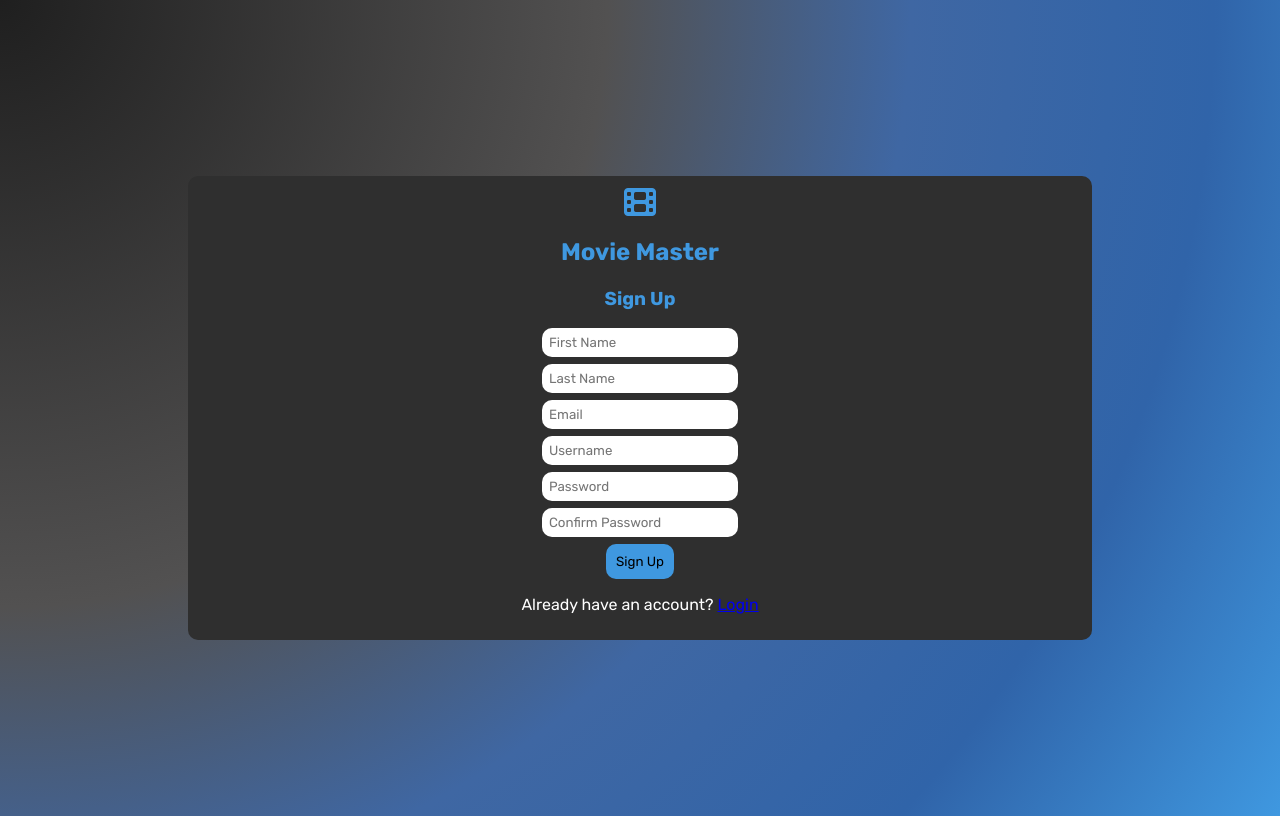
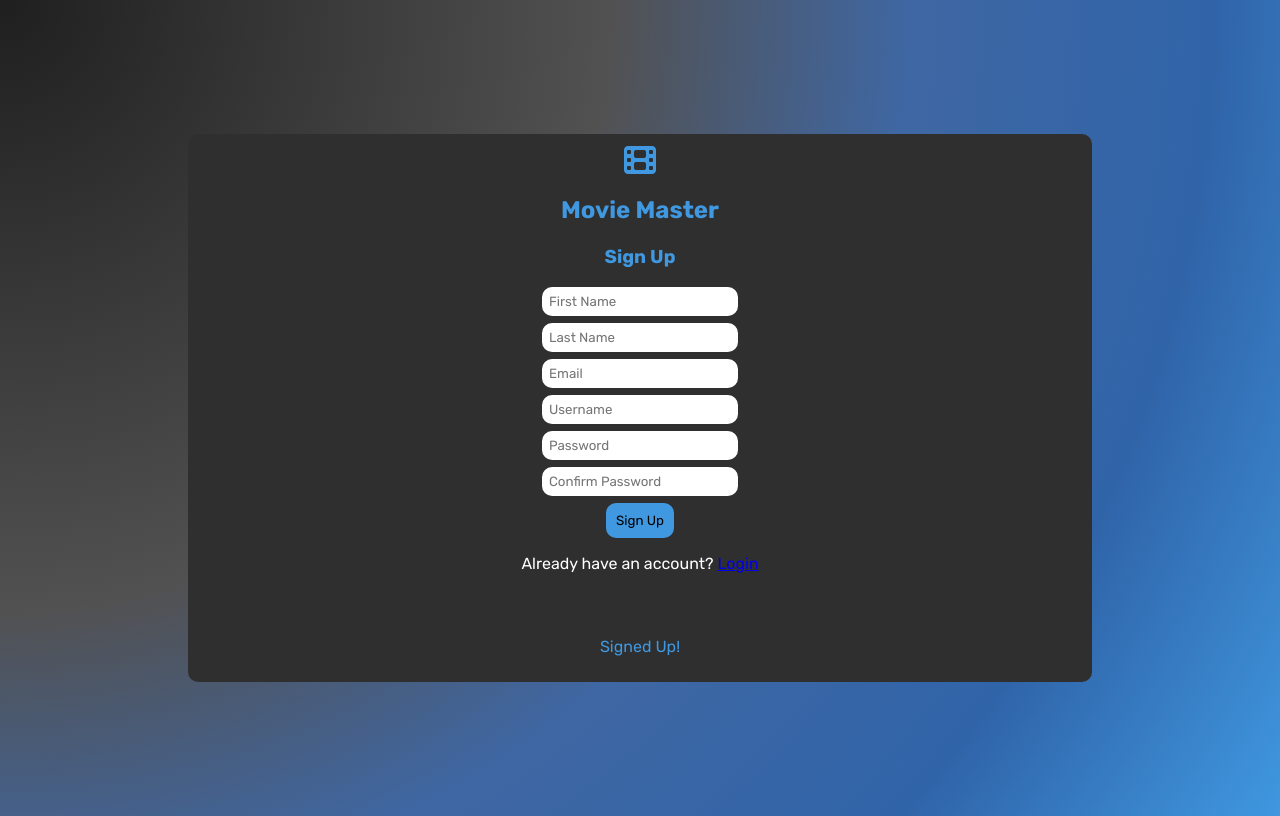
Before and after one commit to iruobej/movie-master, a React (Vite) app: page /signup in a window 1280 px wide. Built offline with nearby package versions, Linux system fonts and the light colour scheme.

Commit message:
Added to login

```diff
--- a/components/Home.tsx
+++ b/components/Home.tsx
@@ -2,7 +2,14 @@ import Navbar from './Navbar.tsx';
 import { useEffect } from 'react'
 import { useNavigate } from 'react-router-dom'
 function Home() {
+    useEffect(() => {
+        const isLoggedIn = localStorage.getItem("loggedIn");
+        const navigate = useNavigate();
 
+        if(!isLoggedIn) {
+            navigate('/home');
+        }
+    }, []) //dependency array so useEffect only runs once
     return(
         <>
             <Navbar></Navbar>
--- a/components/Login.tsx
+++ b/components/Login.tsx
@@ -1,5 +1,13 @@
 import { Link, useNavigate } from "react-router-dom"
 import { useState, type SyntheticEvent} from "react"
+
+type User = {
+    firstname: string;
+    lastname: string;
+    email: string;
+    username: string;
+    password: string;
+}
 
 function Login() {
     const [username, setUsername] = useState("");
@@ -9,14 +17,31 @@ function Login() {
 
     const handleSubmit = (e: SyntheticEvent) => {
         e.preventDefault(); //stopping page refresh, which would clear inputs
+        setError("");
 
-        if (username == "ji" && password == "pass") {
+        // Getting users from localStorage
+        const stored = localStorage.getItem("users");
+
+        if(!stored) {
+            setError("No accounts found. Please sign up first.");
+            return;
+        }
+
+        //converting strings in localStorage to JS objects, inside an array
+        const users: User[] = JSON.parse(stored);
+
+        const foundUser = users.find(
+            (u) => u.username === username && u.password === password
+        );
+
+        //If found, log in
+        if (foundUser) {
             localStorage.setItem("loggedIn", "true");
-            navigate('/home')
+            navigate("/home");
         } else {
             setError("Invalid username or password");
         }
-    }
+    };
     return  (
         <div className="wrapper">
             <div className="card">
@@ -30,7 +55,7 @@ function Login() {
                         onChange={(e) => setUsername(e.target.value)}
                     />
                     <input
-                        type="text"
+                        type="password"
                         placeholder="Password"
                         onChange={(e) => setPassword(e.target.value)}
                     />
--- a/components/SignUp.tsx
+++ b/components/SignUp.tsx
@@ -1,38 +1,103 @@
 import { Link } from "react-router-dom"
+import { useState, type SyntheticEvent} from "react"
 function SignUp() {
+    const [firstname, setFirstname] = useState("");
+    const [lastname, setLastname] = useState("");
+    const [email, setEmail] = useState("");
+    const [username, setUsername] = useState("");
+    const [password, setPassword] = useState("");
+    const [cpassword, setCpassword] = useState("");
+    const [errors, setErrors] = useState<string[]>([])
+    const handleSubmit = (e: SyntheticEvent) => {
+        e.preventDefault();
+        const errorList: string[] = [];
+        if (firstname.length <= 1) {
+            errorList.push("First name must be longer than one character");
+        }
+        if (lastname.length <= 1) {
+            errorList.push("Last name must be longer than one character");
+        }
+        if (!email.includes("@") || !email.includes(".com")) {
+            errorList.push("invalid email");
+        }
+        if (password.length <= 8) {
+            errorList.push("Password must be longer than 8 characters");
+        }
+        if (!/[^A-Za-z0-9]/.test(password)) {
+            errorList.push("Password must include at least one special character");
+        }
+        if (!/[A-Z]/.test(password)) {
+            errorList.push("Password must include at least one capital character");
+        }
+        if (password != cpassword) {
+            errorList.push("Passwords do not match");
+        }
+        setErrors(errorList); //tells React to re-render so we don't need to use useEffect
+
+        if (errors.length > 0) {
+            return;
+        }
+
+        //Saving user
+        const storedUsers = JSON.parse(localStorage.getItem("users") || "[]");
+        const newUser = {
+            firstname,
+            lastname,
+            email,
+            username,
+            password,
+        };
+
+        storedUsers.push(newUser);
+        localStorage.setItem("users", JSON.stringify(storedUsers));
+        alert("Account created! You can now log in.");
+    }
+
     return  (
         <div className="wrapper">
             <div className="card">
                 <i className="fa-solid fa-film fa-2x"></i>
                 <h2>Movie Master</h2>
                 <h3>Sign Up</h3>
-                <form action="/">
+                <form onSubmit={handleSubmit}>
                     <input
                         type="text"
                         placeholder="First Name"
+                        onChange={(e) => setFirstname(e.target.value)}
                     />
                     <input
                         type="text"
                         placeholder="Last Name"
+                        onChange={(e) => setLastname(e.target.value)}
                     />
                     <input
-                        type="text"
+                        type="email"
                         placeholder="Email"
+                        onChange={(e) => setEmail(e.target.value)}
                     />
                     <input
                         type="text"
                         placeholder="Username"
+                        onChange={(e) => setUsername(e.target.value)}
                     />
                     <input
-                        type="text"
+                        type="password"
                         placeholder="Password"
+                        onChange={(e) => setPassword(e.target.value)}
                     />
                     <input
-                        type="text"
+                        type="password"
                         placeholder="Confirm Password"
+                        onChange={(e) => setCpassword(e.target.value)}
                     />
                     <button type="submit" className="loginBtn">Sign Up</button>
                     <p style={{color: "#fff"}}>Already have an account? <Link to="/">Login</Link> </p>
+                    {errors && <ul style={{color: "red", textAlign: "left"}}>
+                        {errors.map((err, index) => (
+                            <li key={index}>{err}</li>
+                        ))}
+                    </ul>}
+                    {!errors.length && <p>Signed Up!</p>}
                 </form>
             </div>
         </div>
```
